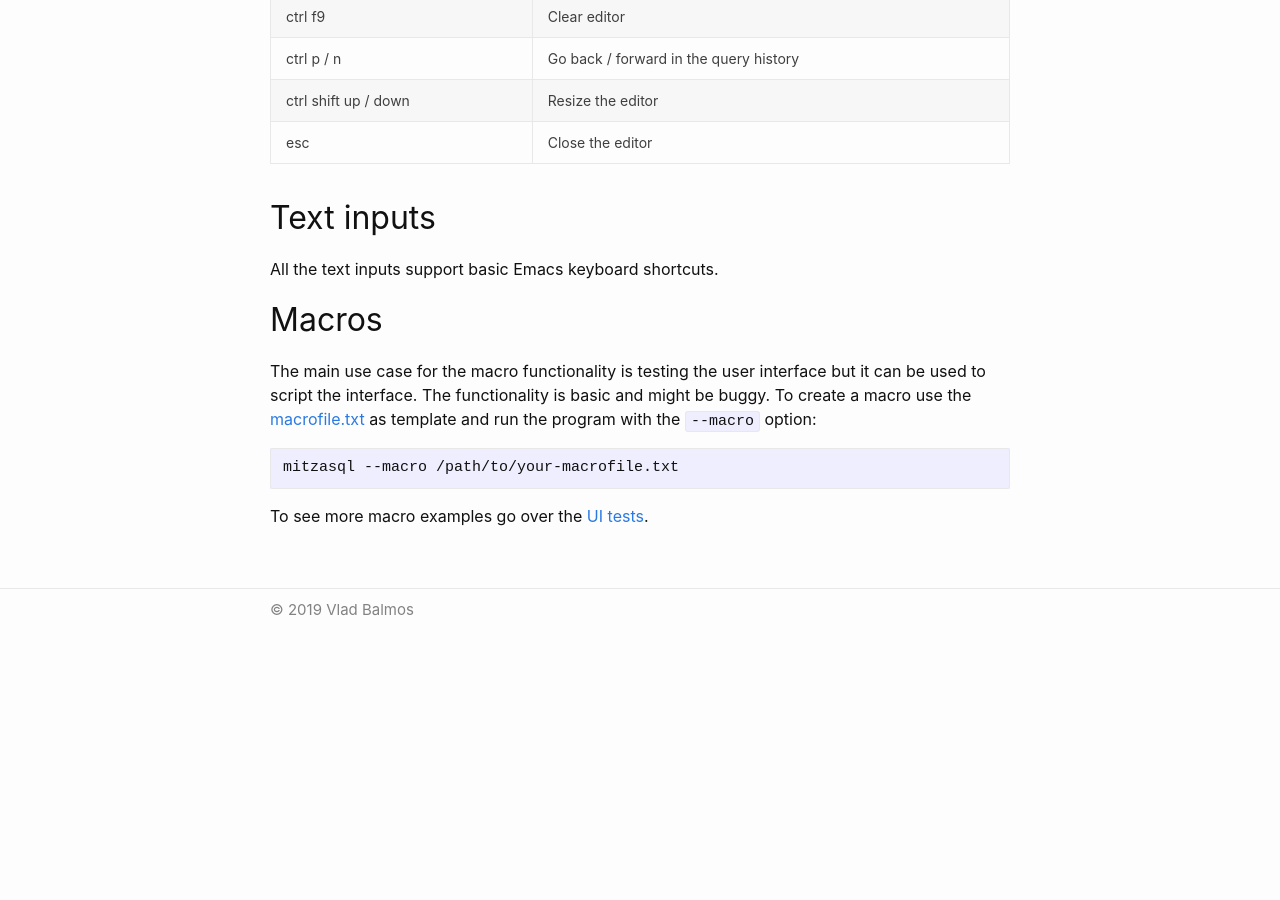
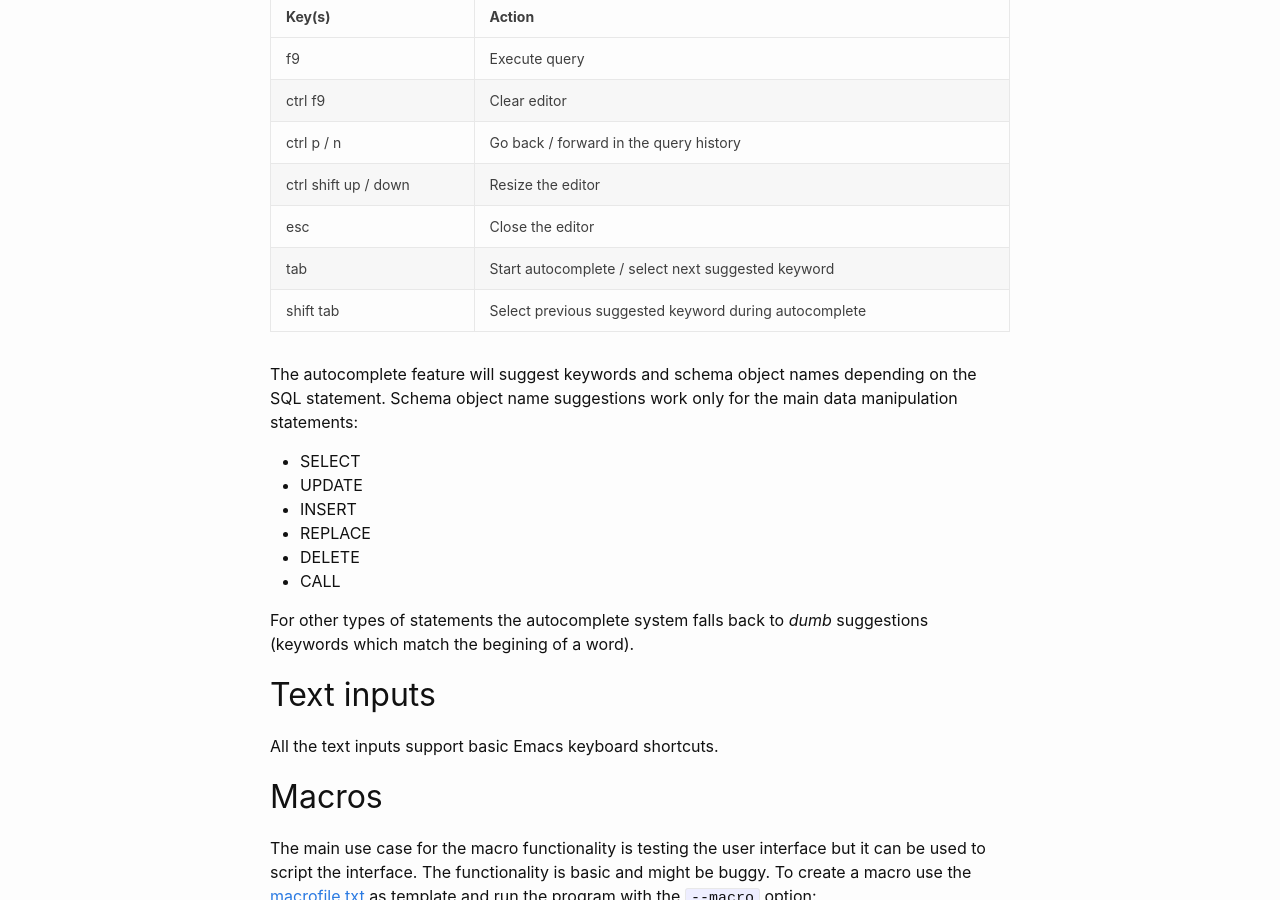
Before and after one commit to vladbalmos/mitzasql, a Jekyll site: the page built from docs/help.md, in a window 1280 px wide and 900 px high, scrolled down 5951 px. Built offline with Jekyll 4.4.1, drawn with Linux system fonts in a browser that asks for light colours; before the commit the page ends 6582 px from its top, so only the background shows below that; some of the changed text lies outside the part shown.

Commit message:
Update docs [ci skip]

```diff
--- a/docs/_includes/header.html
+++ b/docs/_includes/header.html
@@ -3,7 +3,7 @@
   <div class="wrapper">
     {%- assign default_paths = site.pages | map: "path" -%}
     {%- assign page_paths = site.header_pages | default: default_paths -%}
-    <a class="site-title" rel="author" href="{{ "/" | relative_url }}">{{ site.title | escape }} <sup>v1</sup></a>
+    <a class="site-title" rel="author" href="{{ "/" | relative_url }}">{{ site.title | escape }} <sup><strong>v1.4</strong></sup></a>
 
     {%- if page_paths -%}
       <nav class="site-nav">
@@ -23,6 +23,7 @@
             <a class="page-link" href="{{ my_page.url | relative_url }}">{{ my_page.title | escape }}</a>
             {%- endif -%}
           {%- endfor -%}
+          <a class="page-link" href="{% link help.md %}#install">Install</a>
           <a class="page-link" href="https://github.com/vladbalmos/mitzasql">Github</a>
         </div>
       </nav>
--- a/docs/help.md
+++ b/docs/help.md
@@ -203,9 +203,15 @@ The user interface supports the following methods for performing actions:
         </tr>
         <tr>
             <td>tab</td>
-            <td>Autocomplete command / argument</td>
+            <td>Start autocomplete / select next suggested keyword</td>
             <td>yes</td>
-            <td>all contexts which support commands</td>
+            <td>all contexts which support commands, query editor</td>
+        </tr>
+        <tr>
+            <td>shift tab</td>
+            <td>Select previous suggested keyword during autocomplete</td>
+            <td>yes</td>
+            <td>all contexts which support commands, query editor</td>
         </tr>
         <tr>
             <td>ctrl o</td>
@@ -457,8 +463,27 @@ Pressing `F2` will open the SQL query editor.
             <td>esc</td>
             <td>Close the editor</td>
         </tr>
+        <tr>
+            <td>tab</td>
+            <td>Start autocomplete / select next suggested keyword</td>
+        </tr>
+        <tr>
+            <td>shift tab</td>
+            <td>Select previous suggested keyword during autocomplete</td>
+        </tr>
     </tbody>
 </table>
+
+The autocomplete feature will suggest keywords and schema object names depending on the SQL statement. Schema object name suggestions work only for the main data manipulation statements:
+
+- SELECT
+- UPDATE
+- INSERT
+- REPLACE
+- DELETE
+- CALL
+
+For other types of statements the autocomplete system falls back to <em>dumb</em> suggestions (keywords which match the begining of a word).
 
 ## Text inputs
 All the text inputs support basic Emacs keyboard shortcuts.
```
Also changed, not shown: other parts of docs/help.md (+1 -1 lines), docs/index.md (+1 -2 lines), mitzasql/ui/widgets/help.txt (+32 -1 lines), CHANGELOG.md, README.md, mitzasql/sql_parser/README.md (added).
